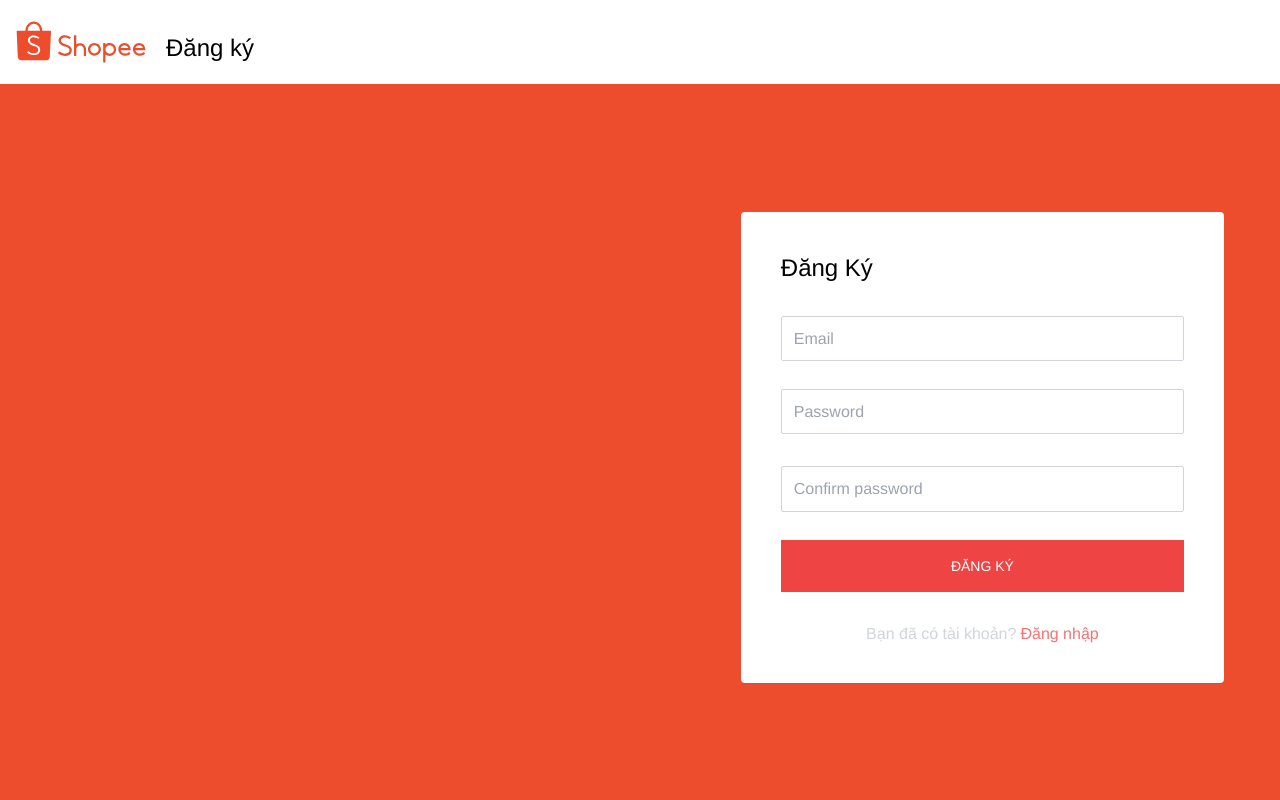
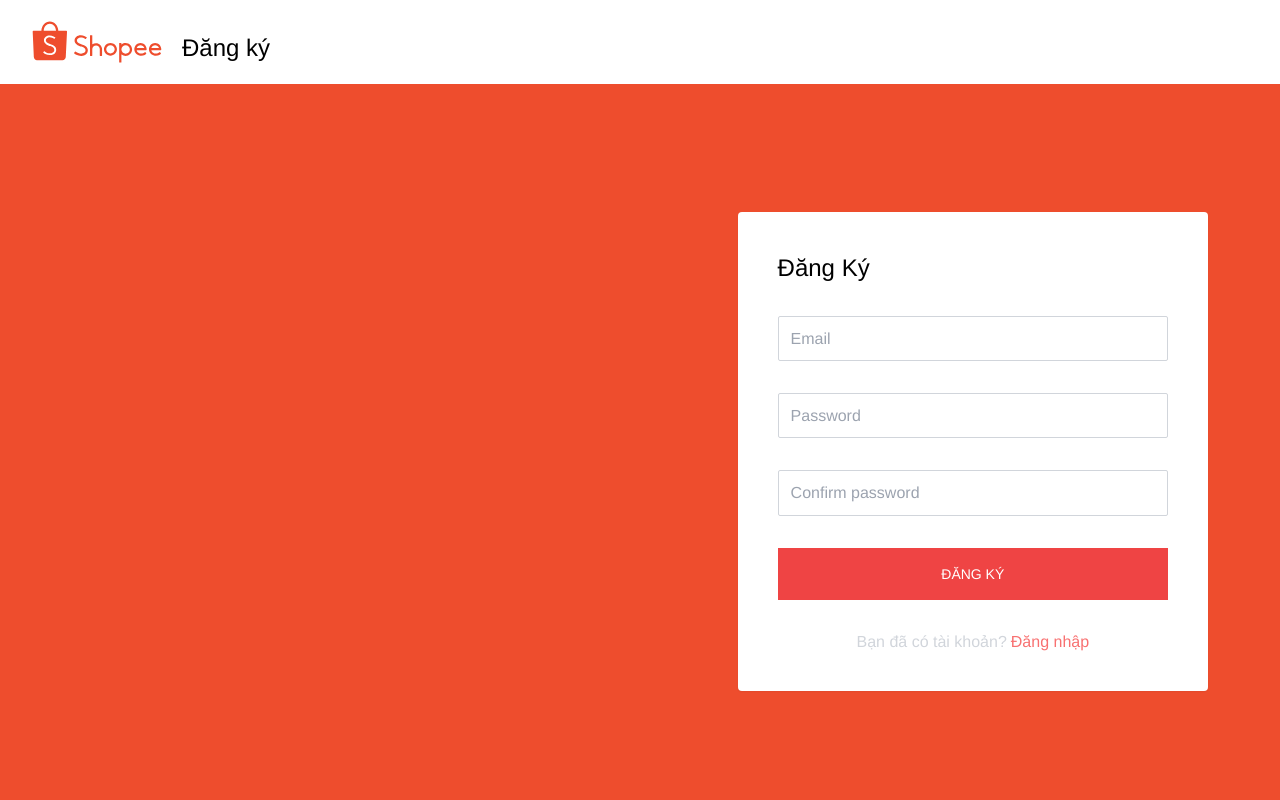
Before and after one commit to DuyNguyenProgrammer/Shopee-Clone, a React (Vite) app: page /register in a window 1280 px wide. Shown: the top 800 px of the page. Built offline with nearby package versions, Linux system fonts and the light colour scheme.

Commit message:
schema validation with yup

```diff
--- a/package.json
+++ b/package.json
@@ -13,10 +13,12 @@
     "prettier:fix": "prettier --write \"src/**/(*.tsx|*.ts|*.css|*.scss)\""
   },
   "dependencies": {
+    "@hookform/resolvers": "^3.3.2",
     "react": "^18.2.0",
     "react-dom": "^18.2.0",
     "react-hook-form": "^7.47.0",
-    "react-router-dom": "^6.16.0"
+    "react-router-dom": "^6.16.0",
+    "yup": "^1.3.2"
   },
   "devDependencies": {
     "@types/node": "^20.8.2",
--- a/src/components/Footer/Footer.tsx
+++ b/src/components/Footer/Footer.tsx
@@ -1,8 +1,8 @@
 export default function Footer() {
   return (
     <footer className='py-16 bg-neutral-100'>
-      <div className='max-w-7xl mx-auto px-4'>
-        <div className='grid grid-cols-1 lg:grid-cols-3 gap-4'>
+      <div className='container'>
+        <div className='grid grid-cols-1 gap-4 lg:grid-cols-3'>
           <div className='lg:col-span-1'>
             <div>© 2023 Shopee. Tất cả các quyền được bảo lưu.</div>
           </div>
@@ -13,7 +13,7 @@ export default function Footer() {
             </div>
           </div>
         </div>
-        <div className='text-center text-sm mt-10'>
+        <div className='mt-10 text-sm text-center'>
           <div>Công ty TNHH Shopee</div>
           <div className='mt-2'>
             Địa chỉ: Tầng 4-5-6, Tòa nhà Capital Place, số 29 đường Liễu Giai, Phường Ngọc Khánh, Quận Ba Đình, Thành
--- /dev/null
+++ b/src/components/Input/Input.tsx
@@ -0,0 +1,36 @@
+/* eslint-disable @typescript-eslint/no-explicit-any */
+import type { UseFormRegister, RegisterOptions } from 'react-hook-form'
+
+interface Props {
+  type: React.HTMLInputTypeAttribute
+  errorMessage?: string
+  placeholder?: string
+  className?: string
+  name: string
+  register: UseFormRegister<any>
+  rules?: RegisterOptions
+  autoComplete?: string
+}
+export default function Input({
+  type,
+  errorMessage,
+  placeholder,
+  autoComplete,
+  className,
+  name,
+  register,
+  rules
+}: Props) {
+  return (
+    <div className={className}>
+      <input
+        type={type}
+        className='w-full p-3 border border-gray-300 rounded-sm outline-none focus:border-gray-500 focus:shadow-sm'
+        placeholder={placeholder}
+        autoComplete={autoComplete}
+        {...register(name, rules)}
+      />
+      <div className='mt-1 text-red-600 min-h-[1.25rem] text-sm'>{errorMessage}</div>
+    </div>
+  )
+}
--- /dev/null
+++ b/src/components/Input/index.ts
@@ -0,0 +1,4 @@
+// eslint-disable-next-line import/namespace
+import Input from './Input'
+
+export default Input
--- a/src/components/RegisterHeader/RegisterHeader.tsx
+++ b/src/components/RegisterHeader/RegisterHeader.tsx
@@ -3,6 +3,7 @@ import { Link } from 'react-router-dom'
 export default function RegisterHeader() {
   return (
     <header className='py-5'>
+      <div className='container'>
         <div className='px-4 mx-auto max-w-7xl'>
           <nav className='flex items-end'>
             <Link to='/'>
@@ -15,6 +16,7 @@ export default function RegisterHeader() {
             <div className='ml-5 text-xl lg:text-2xl'>Đăng ký</div>
           </nav>
         </div>
+      </div>
     </header>
   )
 }
--- a/src/pages/Login/Login.tsx
+++ b/src/pages/Login/Login.tsx
@@ -13,16 +13,17 @@ export default function Login() {
   })
   return (
     <div className='bg-orange'>
-      <div className='max-w-7xl mx-auto px-4'>
-        <div className='grid grid-cols-1 lg:grid-cols-5 py-12 lg:py-32 lg:pr-10'>
+      <div className='container'>
+        <div className='px-4 mx-auto max-w-7xl'>
+          <div className='grid grid-cols-1 py-12 lg:grid-cols-5 lg:py-32 lg:pr-10'>
             <div className='lg:col-span-2 lg:col-start-4'>
-            <form className='p-10 rounded bg-white shadow-sm' onSubmit={onSubmit}>
+              <form className='p-10 bg-white rounded shadow-sm' onSubmit={onSubmit}>
                 <div className='text-2xl'>Đăng Nhập</div>
                 <div className='mt-8'>
                   <input
                     type='email'
                     name='email'
-                  className='p-3 w-full outline-none border border-gray-300 focus:border-gray-500 rounded-sm focus:shadow-sm'
+                    className='w-full p-3 border border-gray-300 rounded-sm outline-none focus:border-gray-500 focus:shadow-sm'
                     placeholder='Email'
                   />
                   <div className='mt-1 text-red-600 min-h-[1rem] text-sm'></div>
@@ -31,19 +32,19 @@ export default function Login() {
                   <input
                     type='password'
                     name='password'
-                  className='p-3 w-full outline-none border border-gray-300 focus:border-gray-500 rounded-sm focus:shadow-sm'
+                    className='w-full p-3 border border-gray-300 rounded-sm outline-none focus:border-gray-500 focus:shadow-sm'
                     placeholder='Password'
                   />
                   <div className='mt-1 text-red-600 min-h-[1rem] text-sm'></div>
                 </div>
                 <div className='mt-3'>
-                <button className='w-full text-center py-4 px-2 uppercase bg-red-500 text-white text-sm hover:bg-red-600'>
+                  <button className='w-full px-2 py-4 text-sm text-center text-white uppercase bg-red-500 hover:bg-red-600'>
                     Đăng nhập
                   </button>
                 </div>
                 <div className='flex items-center justify-center mt-8'>
                   <span className='text-gray-300'>Bạn mới biết đến Shopee?</span>
-                <Link className='text-red-400 ml-1' to='/register'>
+                  <Link className='ml-1 text-red-400' to='/register'>
                     Đăng ký
                   </Link>
                 </div>
@@ -52,5 +53,6 @@ export default function Login() {
           </div>
         </div>
       </div>
+    </div>
   )
 }
--- a/src/pages/Register/Register.tsx
+++ b/src/pages/Register/Register.tsx
@@ -1,95 +1,84 @@
+/* eslint-disable @typescript-eslint/no-unused-vars */
 import { useForm } from 'react-hook-form'
+import { yupResolver } from '@hookform/resolvers/yup'
 import { Link } from 'react-router-dom'
-import { getRules } from 'src/utils/rules'
+import Input from 'src/components/Input'
+import { schema, Schema } from 'src/utils/rules'
 
-interface FormData {
-  email: string
-  password: string
-  confirm_password: string
-}
+type FormData = Schema
 
 export default function Register() {
   const {
     register,
     handleSubmit,
+    watch,
     getValues,
     formState: { errors }
-  } = useForm<FormData>()
+  } = useForm<FormData>({
+    resolver: yupResolver(schema)
+  })
 
-  const rules = getRules(getValues)
-  const onSubmit = handleSubmit((data) => {
+  const onSubmit = handleSubmit(
+    (data) => {
       console.log(data)
-  })
+    },
+    (data) => {
+      const password = getValues('password')
+
+      console.log(password)
+    }
+  )
+
+  const value = watch()
+  console.log(value)
 
   return (
     <div className='bg-orange'>
+      <div className='container'>
         <div className='px-4 mx-auto max-w-7xl'>
           <div className='grid grid-cols-1 py-12 lg:grid-cols-5 lg:py-32 lg:pr-10'>
             <div className='lg:col-span-2 lg:col-start-4'>
               <form className='p-10 bg-white rounded shadow-sm' onSubmit={onSubmit} noValidate>
                 <div className='text-2xl'>Đăng Ký</div>
-              <div className='mt-8'>
-                {/* <input
+                <Input
+                  name='email'
+                  register={register}
                   type='email'
-                  className='w-full p-3 border border-gray-300 rounded-sm outline-none focus:border-gray-500 focus:shadow-sm'
+                  className='mt-8'
+                  errorMessage={errors.email?.message}
                   placeholder='Email'
-                  {...(register('email'),
-                  {
-                    required: {
-                      value: true,
-                      message: 'Email là bắt buộc'
-                    },
-                    pattern: {
-                      value: /^\S+@\S+\.\S+$/,
-                      message: 'Email không đúng định dạng'
-                    }
-                  })}
-                /> */}
-                <input
-                  type='email'
-                  className='w-full p-3 border border-gray-300 rounded-sm outline-none focus:border-gray-500 focus:shadow-sm'
-                  placeholder='Email'
-                  {...register('email', rules.email)}
                 />
-
-                <div className='mt-1 text-red-600 min-h-[1rem] text-sm'>{errors.email?.message}</div>
-              </div>
-              <div className='mt-2'>
-                <input
+                <Input
+                  name='password'
+                  register={register}
                   type='password'
-                  className='w-full p-3 border border-gray-300 rounded-sm outline-none focus:border-gray-500 focus:shadow-sm'
+                  className='mt-2'
+                  errorMessage={errors.password?.message}
                   placeholder='Password'
                   autoComplete='on'
-                  {...register('password', rules.password)}
                 />
-                <div className='mt-1 text-red-600 min-h-[1rem] text-sm'>{errors.password?.message}</div>
-
-                <div className='mt-3'>
-                  <input
+                <Input
+                  name='confirm_password'
+                  register={register}
                   type='password'
-                    className='w-full p-3 border border-gray-300 rounded-sm outline-none focus:border-gray-500 focus:shadow-sm'
+                  className='mt-2'
+                  errorMessage={errors.confirm_password?.message}
                   placeholder='Confirm password'
                   autoComplete='on'
-                    {...register('confirm_password', {
-                      ...rules.confirm_password
-                    })}
                 />
-                  <div className='mt-1 text-red-600 min-h-[1rem] text-sm'>{errors.confirm_password?.message}</div>
-                </div>
                 <div className='mt-2'>
                   <button className='w-full px-2 py-4 text-sm text-center text-white uppercase bg-red-500 hover:bg-red-600'>
                     Đăng ký
                   </button>
                 </div>
-
                 <div className='flex items-center justify-center mt-8'>
                   <span className='text-gray-300'>Bạn đã có tài khoản?</span>
                   <Link className='ml-1 text-red-400' to='/login'>
                     Đăng nhập
                   </Link>
                 </div>
+              </form>
             </div>
-            </form>
           </div>
         </div>
       </div>
--- a/src/utils/rules.ts
+++ b/src/utils/rules.ts
@@ -1,4 +1,6 @@
+/* eslint-disable @typescript-eslint/no-unused-vars */
 import type { RegisterOptions, UseFormGetValues } from 'react-hook-form'
+import * as yup from 'yup'
 
 type Rules = { [key in 'email' | 'password' | 'confirm_password']?: RegisterOptions }
 
@@ -55,3 +57,25 @@ export const getRules = (getValues?: UseFormGetValues<any>): Rules => ({
         : undefined
   }
 })
+
+export const schema = yup.object({
+  email: yup
+    .string()
+    .required('Email là bắt buộc')
+    .email('Email không đúng định dạng')
+    .min(5, 'Độ dài từ 5 - 160 ký tự')
+    .max(160, 'Độ dài từ 5 - 160 ký tự'),
+  password: yup
+    .string()
+    .required('Password là bắt buộc')
+    .min(6, 'Độ dài từ 6 - 160 ký tự')
+    .max(160, 'Độ dài từ 6 - 160 ký tự'),
+  confirm_password: yup
+    .string()
+    .required('Nhập lại password là bắt buộc')
+    .min(6, 'Độ dài từ 6 - 160 ký tự')
+    .max(160, 'Độ dài từ 6 - 160 ký tự')
+    .oneOf([yup.ref('password')], 'Nhập lại password không khớp')
+})
+
+export type Schema = yup.InferType<typeof schema>
```
Also changed, not shown: 1 other file (tests, documents, lock files or other folders). Lines whose indentation alone changed are shown as unchanged.
